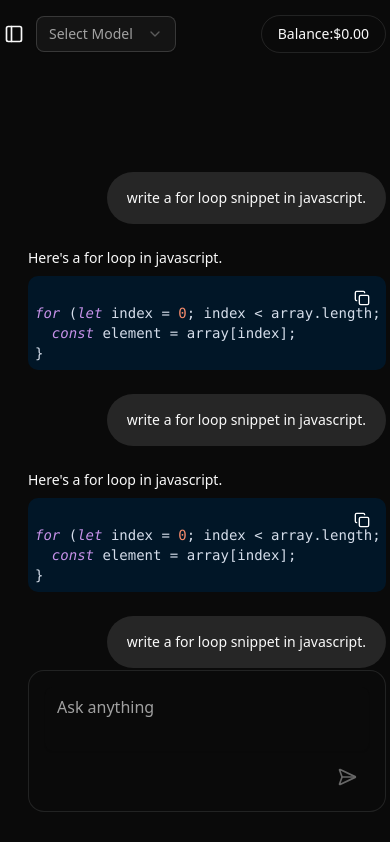
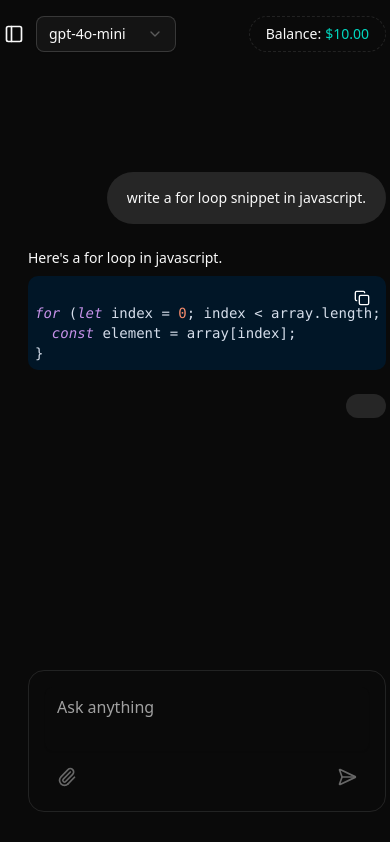
Before and after one commit to MahfujulSagor/ConvoVerse, a Next.js app: page /dashboard in a window 390 px wide. Shown: the top 842 px of the page. Built offline with nearby package versions, Linux system fonts and the light colour scheme.

Commit message:
edit sidebar

```diff
--- a/app/dashboard/page.js
+++ b/app/dashboard/page.js
@@ -1,12 +1,11 @@
 "use client";
 import ChatItem from "@/components/chat/ChatItem";
 import { Textarea } from "@/components/ui/textarea";
-import { SendHorizonal } from "lucide-react";
-import React from "react";
-import textSnippet from "@/lib/static-response";
-import { userTextSnippet } from "@/lib/static-response";
+import { Paperclip, SendHorizonal } from "lucide-react";
+import React, { useState } from "react";
+import textSnippet ,{ userTextSnippet } from "@/lib/static-response";
 import { zodResolver } from "@hookform/resolvers/zod";
-import { useForm } from "react-hook-form";
+import { Controller, useForm } from "react-hook-form";
 import { z } from "zod";
 import { Button } from "@/components/ui/button";
 import {
@@ -17,80 +16,134 @@ import {
   SelectTrigger,
   SelectValue,
 } from "@/components/ui/select";
+import { BeatLoader } from "react-spinners";
+import { Input } from "@/components/ui/input";
 
 const inputSchema = z.object({
   message: z.string().nonempty("Message cannot be empty"),
+  model: z.string(),
+  role: z.string(),
 });
 
+// ! This should be fetched from the server
+const models = [
+  {
+    id: "o1",
+    name: "o1",
+  },
+  {
+    id: "o1-mini",
+    name: "o1-mini",
+  },
+  {
+    id: "gpt-4o",
+    name: "gpt-4o",
+  },
+  {
+    id: "gpt-4o-mini",
+    name: "gpt-4o-mini",
+  },
+];
+
 const Dashboard = () => {
-  const {
-    register,
-    formState: { errors },
-    handleSubmit,
-    reset,
-  } = useForm({
+  const [loading, setLoading] = useState(false);
+  const [userMessage, setUserMessage] = useState(""); // ? User message
+
+  const { register, handleSubmit, reset, control, setValue } = useForm({
     resolver: zodResolver(inputSchema),
+    defaultValues: {
+      message: "",
+      model: "gpt-4o-mini",
+      // ? Will be handled in the server
+      role: "user",
+    },
   });
 
+  // TODO: Send user message to the server
   const onSubmit = (data) => {
+    setUserMessage(data.message);
+    setValue("role", "user");
     console.log(data);
     reset();
   };
+
+  // TODO: Check user balance
+  const handleBalanceClick = () => {
+    setLoading(true);
+    setTimeout(() => {
+      setLoading(false);
+    }, 1000);
+  };
   return (
-    <div className="w-full">
+    <form onSubmit={handleSubmit(onSubmit)} className="w-full">
       {/* Navbar */}
       <div className="sticky top-0 z-2 flex justify-between items-center bg-background w-full">
         {/* Model selector */}
         <div className="flex justify-between items-center py-4 px-2">
-          <Select className="">
+          <Controller
+            name="model"
+            control={control}
+            render={({ field }) => (
+              <Select
+                onValueChange={field.onChange}
+                defaultValue={field.value}
+                className=""
+              >
                 <SelectTrigger className="w-[140px] md:w-[180px]">
                   <SelectValue placeholder="Select Model" />
                 </SelectTrigger>
                 <SelectContent>
                   <SelectGroup>
-                <SelectItem value="o1">o1</SelectItem>
-                <SelectItem value="o1-mini">o1-mini</SelectItem>
-                <SelectItem value="gpt-4o">gpt-4o</SelectItem>
-                <SelectItem value="gpt-4o-mini">gpt-4o-mini</SelectItem>
+                    {models.length > 0 ? (
+                      models.map((model) => (
+                        <SelectItem key={model.id} value={model.name}>
+                          {model.name}
+                        </SelectItem>
+                      ))
+                    ) : (
+                      <SelectItem disabled value="Loading">
+                        Loading...
+                      </SelectItem>
+                    )}
                   </SelectGroup>
                 </SelectContent>
               </Select>
+            )}
+          />
         </div>
         {/* Balance */}
-        <div className="border rounded-4xl mr-8">
-          <div className="flex justify-between items-center py-2 px-4 md:py-3 md:px-6">
+        <Button
+          variant='ghost'
+          onClick={handleBalanceClick}
+          className="border border-dashed rounded-4xl mr-8 cursor-pointer"
+        >
+          {loading ? (
+            <div className="flex justify-center items-center px-4">
+              <BeatLoader color="oklch(0.985 0 0)" />
+            </div>
+          ) : (
+            <div className="flex justify-between items-center gap-1">
               <div className="text-sm font-medium">Balance:</div>
-            <div className="text-sm font-medium">$0.00</div>
+              <div className="text-sm font-medium text-teal-400">$10.00</div>
             </div>
-        </div>
+          )}
+        </Button>
       </div>
       <div className="max-w-3xl w-full mx-auto relative mt-26 min-h-screen">
         <div className="mr-8">
-          <div className="min-h-screen mb-26">
+          {/* Chats */}
+          <div className="min-h-screen max-w-[700px] mx-auto mb-26">
             <ChatItem
               content={userTextSnippet.message}
               role={userTextSnippet.role}
             />
             <ChatItem content={textSnippet.message} role={textSnippet.role} />
-            <ChatItem
-              content={userTextSnippet.message}
-              role={userTextSnippet.role}
-            />
-            <ChatItem content={textSnippet.message} role={textSnippet.role} />
-            <ChatItem
-              content={userTextSnippet.message}
-              role={userTextSnippet.role}
-            />
-            <ChatItem content={textSnippet.message} role={textSnippet.role} />
-            <ChatItem
-              content={userTextSnippet.message}
-              role={userTextSnippet.role}
-            />
-            <ChatItem content={textSnippet.message} role={textSnippet.role} />
+            <ChatItem content={userMessage} role={userTextSnippet.role} />
           </div>
-          <div className="w-full bg-background pb-8 sticky bottom-0 flex justify-center items-center">
-            <div className="w-full min-h-20 max-w-3xl bg-background rounded-2xl p-4 border">
-              <form onSubmit={handleSubmit(onSubmit)}>
+          {/* Input */}
+          <div className="w-full max-w-3xl bg-background pb-8 sticky bottom-0 flex justify-center items-center">
+            <div className="w-full min-h-20 rounded-2xl p-4 border">
+              <div>
                 <div className="w-full flex justify-center items-center">
                   <Textarea
                     autoFocus
@@ -105,7 +158,17 @@ const Dashboard = () => {
                     }}
                   />
                 </div>
-                <div className="w-full flex justify-end items-center mt-2">
+                <div className="w-full flex justify-between items-center mt-2">
+                  <div>
+                    {/* FIXME: This should be a file input  */}
+                    <Button
+                      variant="ghost"
+                      className="cursor-pointer flex justify-center items-center text-[#676767]"
+                    >
+                      <Paperclip className="size-5" />
+                    </Button>
+                  </div>
+                  <div>
                     <Button
                       type="submit"
                       variant="ghost"
@@ -114,12 +177,13 @@ const Dashboard = () => {
                       <SendHorizonal className="size-5" />
                     </Button>
                   </div>
-              </form>
                 </div>
               </div>
             </div>
           </div>
         </div>
+      </div>
+    </form>
   );
 };
 
--- a/components/team-switcher.jsx
+++ b/components/ai-switcher.jsx
@@ -1,15 +1,13 @@
 "use client";
 
 import React, { useState } from "react";
-import { ChevronsUpDown, Plus } from "lucide-react";
+import { ChevronsUpDown } from "lucide-react";
 
 import {
   DropdownMenu,
   DropdownMenuContent,
   DropdownMenuItem,
   DropdownMenuLabel,
-  DropdownMenuSeparator,
-  DropdownMenuShortcut,
   DropdownMenuTrigger,
 } from "@/components/ui/dropdown-menu";
 import {
@@ -18,12 +16,13 @@ import {
   SidebarMenuItem,
   useSidebar,
 } from "@/components/ui/sidebar";
+import Image from "next/image";
 
-export function TeamSwitcher({ teams }) {
+export function AISwitcher({ AI }) {
   const { isMobile } = useSidebar();
-  const [activeTeam, setActiveTeam] = useState(teams[0]);
+  const [activeAI, setActiveAI] = useState(AI[0]);
 
-  if (!activeTeam) {
+  if (!activeAI) {
     return null;
   }
 
@@ -37,12 +36,15 @@ export function TeamSwitcher({ teams }) {
               className="data-[state=open]:bg-sidebar-accent data-[state=open]:text-sidebar-accent-foreground"
             >
               <div className="flex aspect-square size-8 items-center justify-center rounded-lg bg-sidebar-primary text-sidebar-primary-foreground">
-                <activeTeam.logo className="size-4" />
+                <Image
+                  src={activeAI.logo}
+                  alt={activeAI.name}
+                  width={16}
+                  height={16}
+                />
               </div>
               <div className="grid flex-1 text-left text-lg leading-tight">
-                <span className="truncate font-semibold">
-                  {activeTeam.name}
-                </span>
+                <span className="truncate font-semibold">{activeAI.name}</span>
               </div>
               <ChevronsUpDown className="ml-auto" />
             </SidebarMenuButton>
@@ -54,28 +56,26 @@ export function TeamSwitcher({ teams }) {
             sideOffset={4}
           >
             <DropdownMenuLabel className="text-xs text-muted-foreground">
-              Teams
+              AI
             </DropdownMenuLabel>
-            {teams.map((team, index) => (
+            {AI.map((ai) => (
               <DropdownMenuItem
-                key={team.name}
-                onClick={() => setActiveTeam(team)}
+                key={ai.name}
+                onClick={() => setActiveAI(ai)}
                 className="gap-2 p-2"
               >
                 <div className="flex size-6 items-center justify-center rounded-sm border">
-                  <team.logo className="size-4 shrink-0" />
+                  <Image
+                    src={activeAI.logo}
+                    alt={activeAI.name}
+                    width={16}
+                    height={16}
+                    className="shrink-0"
+                  />
                 </div>
-                {team.name}
-                <DropdownMenuShortcut>⌘{index + 1}</DropdownMenuShortcut>
+                {ai.name}
               </DropdownMenuItem>
             ))}
-            <DropdownMenuSeparator />
-            <DropdownMenuItem className="gap-2 p-2">
-              <div className="flex size-6 items-center justify-center rounded-md border bg-background">
-                <Plus className="size-4" />
-              </div>
-              <div className="font-medium text-muted-foreground">Add team</div>
-            </DropdownMenuItem>
           </DropdownMenuContent>
         </DropdownMenu>
       </SidebarMenuItem>
--- a/components/app-sidebar.jsx
+++ b/components/app-sidebar.jsx
@@ -6,13 +6,15 @@ import { Truck, Store, Settings2, LayoutDashboard, Database, Tag, UserRound } fr
 import { NavMain } from "@/components/nav-main";
 import { NavUser } from "@/components/nav-user";
 
+import OpenAI from "@/public/OpenAI-white.svg";
+
 import {
   Sidebar,
   SidebarContent,
   SidebarFooter,
   SidebarHeader,
 } from "@/components/ui/sidebar";
-import { TeamSwitcher } from "@/components/team-switcher";
+import { AISwitcher } from "@/components/ai-switcher";
 
 export function AppSidebar({ ...props }) {
 
@@ -22,9 +24,13 @@ export function AppSidebar({ ...props }) {
       email: "user@gmail.com",
       avatar: UserRound,
     },
-    teams: [
+    AI: [
       {
-        name: "Chat_Ai",
+        name: "OpenAI",
+        logo: OpenAI,
+      },
+      {
+        name: "Deepseek",
         logo: Store,
       },
     ],
@@ -60,7 +66,7 @@ export function AppSidebar({ ...props }) {
   return (
     <Sidebar collapsible="icon" {...props}>
       <SidebarHeader>
-        <TeamSwitcher teams={data.teams} />
+        <AISwitcher AI={data.AI} />
       </SidebarHeader>
       <SidebarContent>
         <NavMain items={data.navMain} />
--- a/package.json
+++ b/package.json
@@ -28,6 +28,7 @@
     "react-hook-form": "^7.54.2",
     "react-icons": "^5.5.0",
     "react-markdown": "^10.1.0",
+    "react-spinners": "^0.15.0",
     "react-syntax-highlighter": "^15.6.1",
     "sonner": "^2.0.1",
     "tailwind-merge": "^3.0.2",
```
Also changed, not shown: 1 other file (tests, documents, lock files or other folders). Lines whose indentation alone changed are shown as unchanged.
